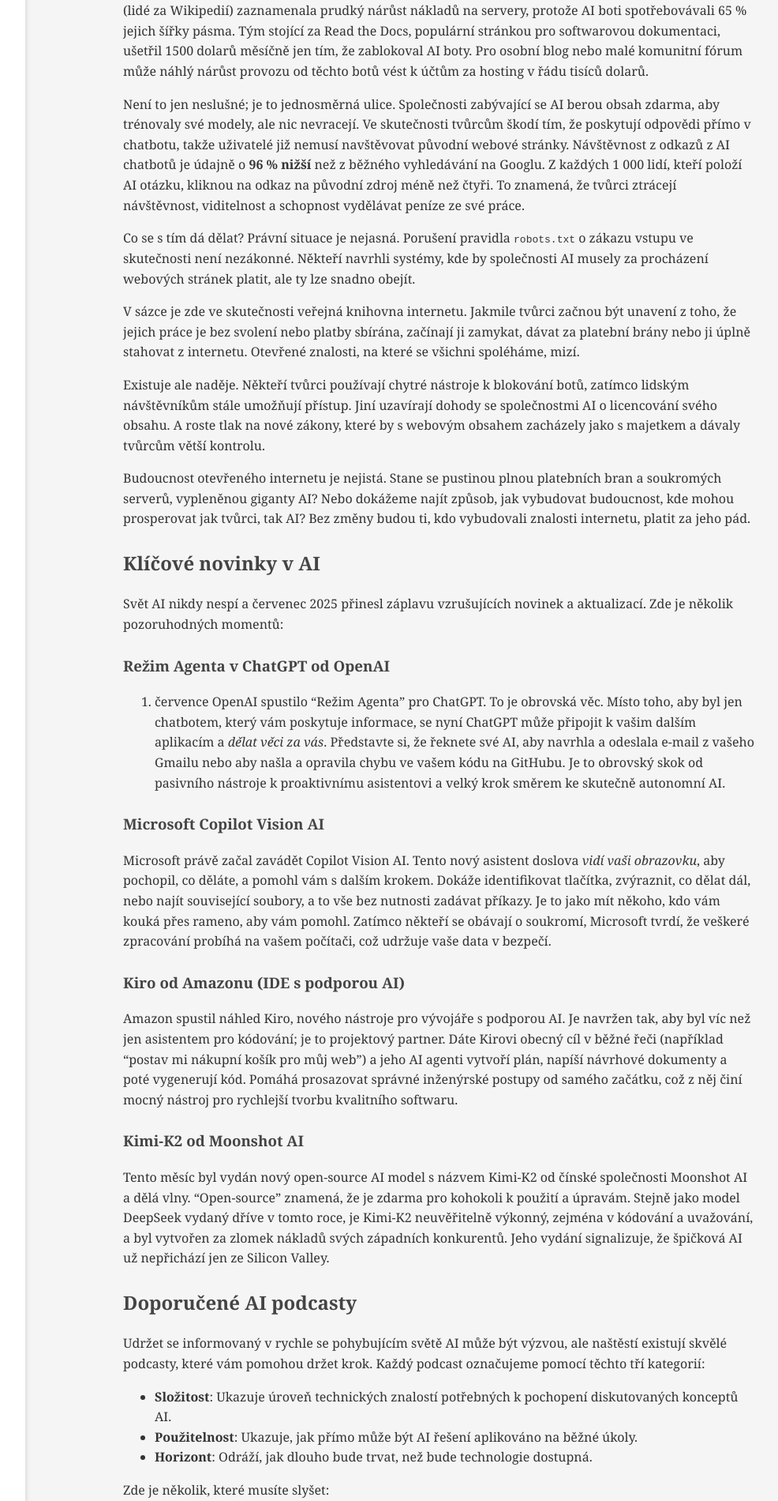
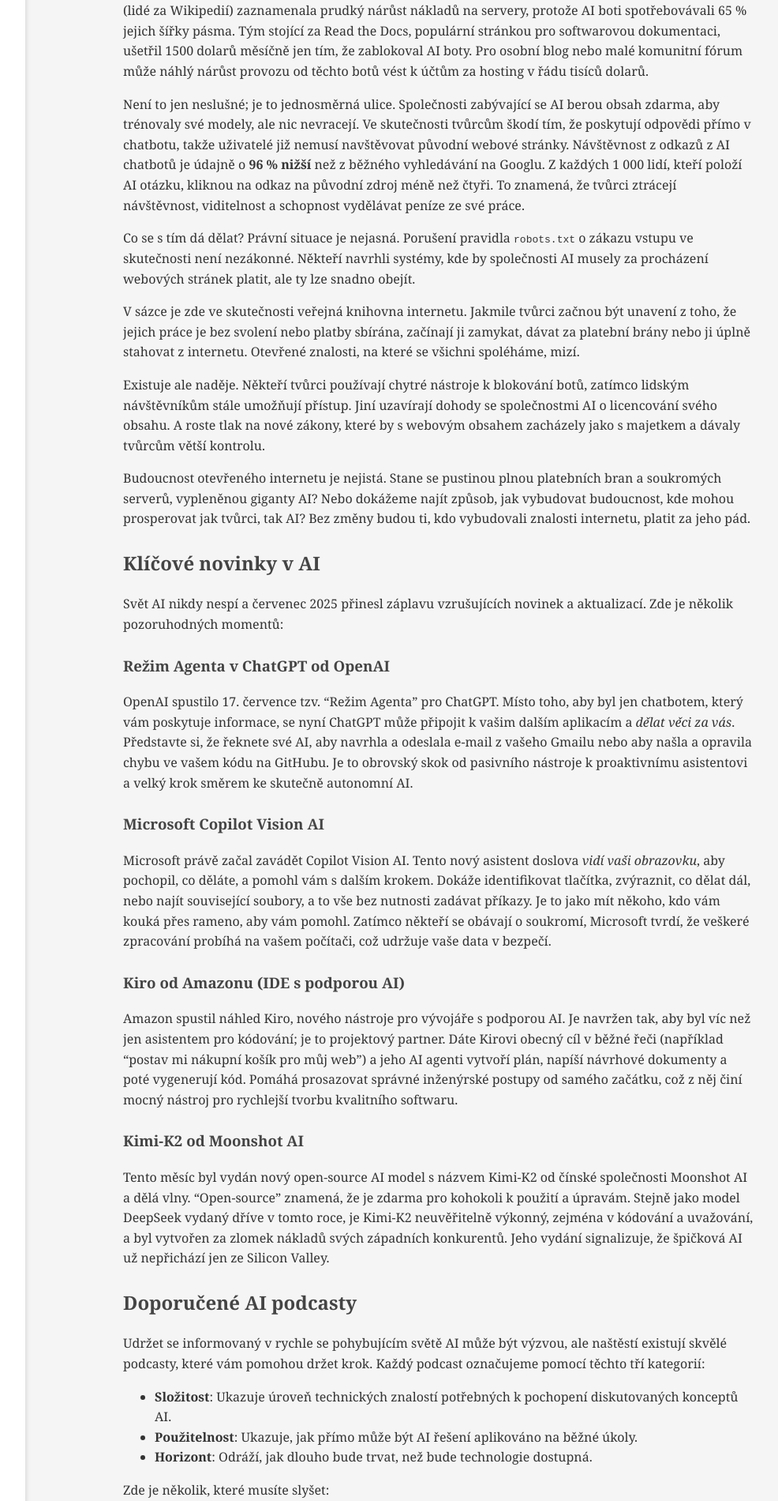
Before and after one commit to HAL41/HAL41.github.io, a Jekyll site: the page built from _ai_insights/2025-07-CZ.md, in a window 1280 px wide. Shown: the part 2726-4626 px from the top of the page at 79% size, without its empty margins (184-1170 px from the left). Built offline with Jekyll 4.4.1, drawn with Linux system fonts in a browser that asks for light colours.

Commit message:
Update from AI-Insights

```diff
--- a/_ai_insights/2025-07-CZ.md
+++ b/_ai_insights/2025-07-CZ.md
@@ -66,7 +66,7 @@ Budoucnost otevřeného internetu je nejistá. Stane se pustinou plnou platební
 Svět AI nikdy nespí a červenec 2025 přinesl záplavu vzrušujících novinek a aktualizací. Zde je několik pozoruhodných momentů:
 
 ### Režim Agenta v ChatGPT od OpenAI
-17. července OpenAI spustilo "Režim Agenta" pro ChatGPT. To je obrovská věc. Místo toho, aby byl jen chatbotem, který vám poskytuje informace, se nyní ChatGPT může připojit k vašim dalším aplikacím a *dělat věci za vás*. Představte si, že řeknete své AI, aby navrhla a odeslala e-mail z vašeho Gmailu nebo aby našla a opravila chybu ve vašem kódu na GitHubu. Je to obrovský skok od pasivního nástroje k proaktivnímu asistentovi a velký krok směrem ke skutečně autonomní AI.
+OpenAI spustilo 17. července tzv. "Režim Agenta" pro ChatGPT. Místo toho, aby byl jen chatbotem, který vám poskytuje informace, se nyní ChatGPT může připojit k vašim dalším aplikacím a *dělat věci za vás*. Představte si, že řeknete své AI, aby navrhla a odeslala e-mail z vašeho Gmailu nebo aby našla a opravila chybu ve vašem kódu na GitHubu. Je to obrovský skok od pasivního nástroje k proaktivnímu asistentovi a velký krok směrem ke skutečně autonomní AI.
 
 ### Microsoft Copilot Vision AI
 Microsoft právě začal zavádět Copilot Vision AI. Tento nový asistent doslova *vidí vaši obrazovku*, aby pochopil, co děláte, a pomohl vám s dalším krokem. Dokáže identifikovat tlačítka, zvýraznit, co dělat dál, nebo najít související soubory, a to vše bez nutnosti zadávat příkazy. Je to jako mít někoho, kdo vám kouká přes rameno, aby vám pomohl. Zatímco někteří se obávají o soukromí, Microsoft tvrdí, že veškeré zpracování probíhá na vašem počítači, což udržuje vaše data v bezpečí.
```
